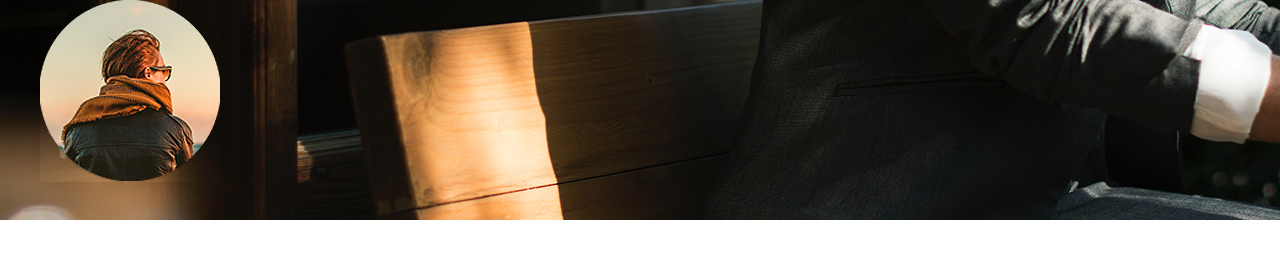
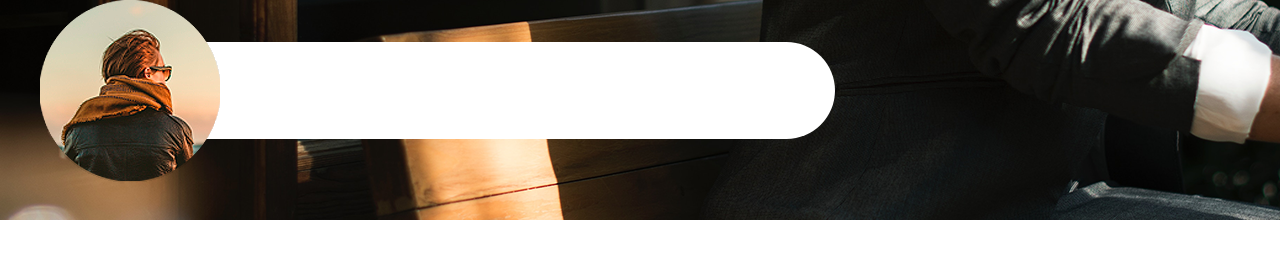
Before and after one commit to Codcore/viseven, a plain HTML site: page index.html in a window 1280 px wide. Drawn offline with Linux system fonts and the light colour scheme.

Commit message:
Add: .header__profile-menu

```diff
--- a/index.html
+++ b/index.html
@@ -18,7 +18,7 @@
             <div class="header__profile">
                 <img class="header__profile-avatar" src="img/avatar.png">
             </div>
-            <div class="header__menu"></div>
+            <div class="header__profile-menu"></div>
         </div>
     </header>
 </body>
--- a/style.css
+++ b/style.css
@@ -4,6 +4,7 @@
 }
 
 .header{
+	z-index: -2;
 	background-image: url(img/bg-header.png);
 	width: 100%;
 	height: 220px;
@@ -19,8 +20,22 @@
 }
 
 .header__profile-avatar{
-	display: block;
-	box-shadow: 0 0 29px rgba(0, 0, 0, 0.2);
+	position: relative;
+	display: inline-block;
 	padding: 0px;
-	margin-bottom: 19px;
+	float: left;
+	z-index: 200;
+
 }
+
+.header__profile-menu{
+	position: relative;
+	z-index: 100;
+	left: -95px;
+	top: 42px;
+	display: inline-block;
+	height: 97px;
+	width: 710px;
+	background: #fff;
+	border-radius: 0px 49px 49px 0px;
+}
```
